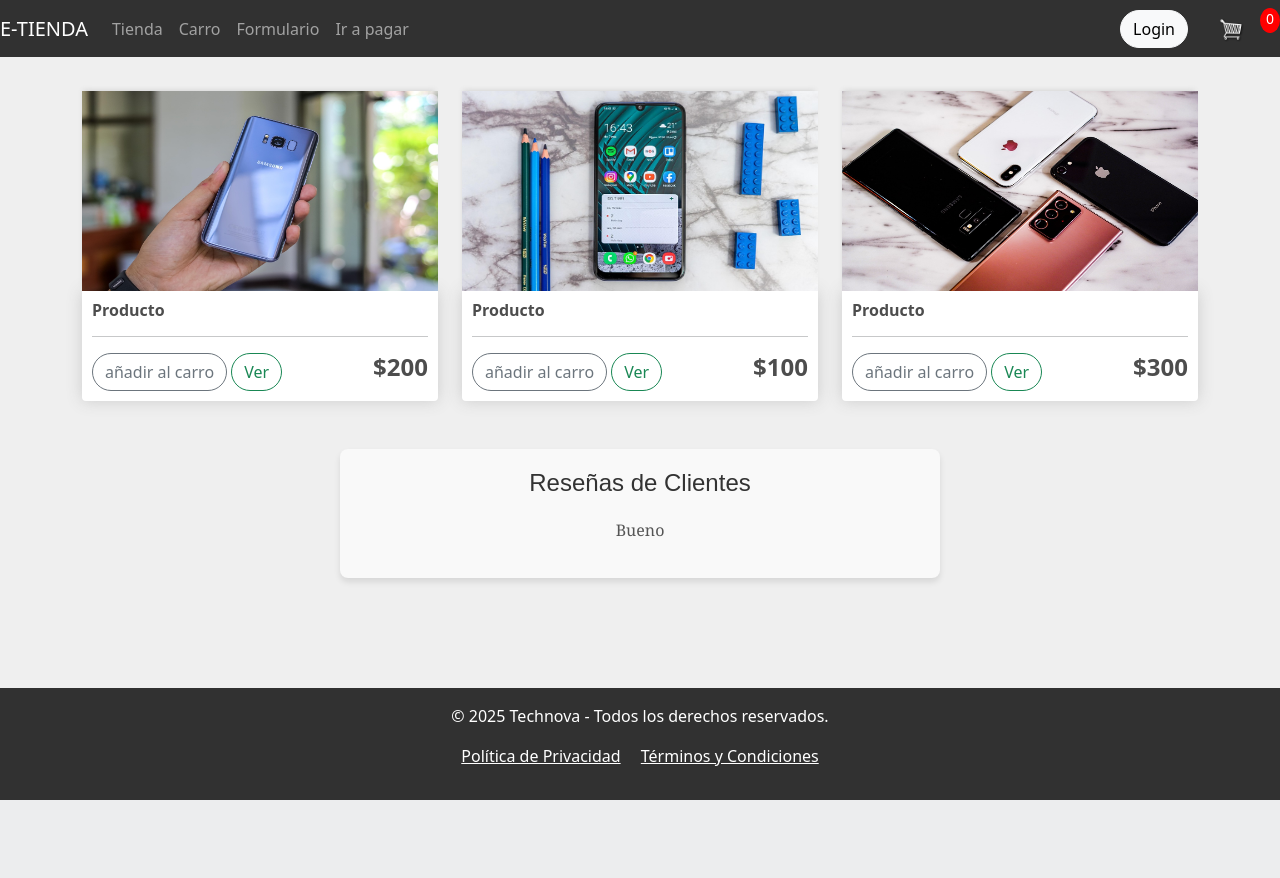
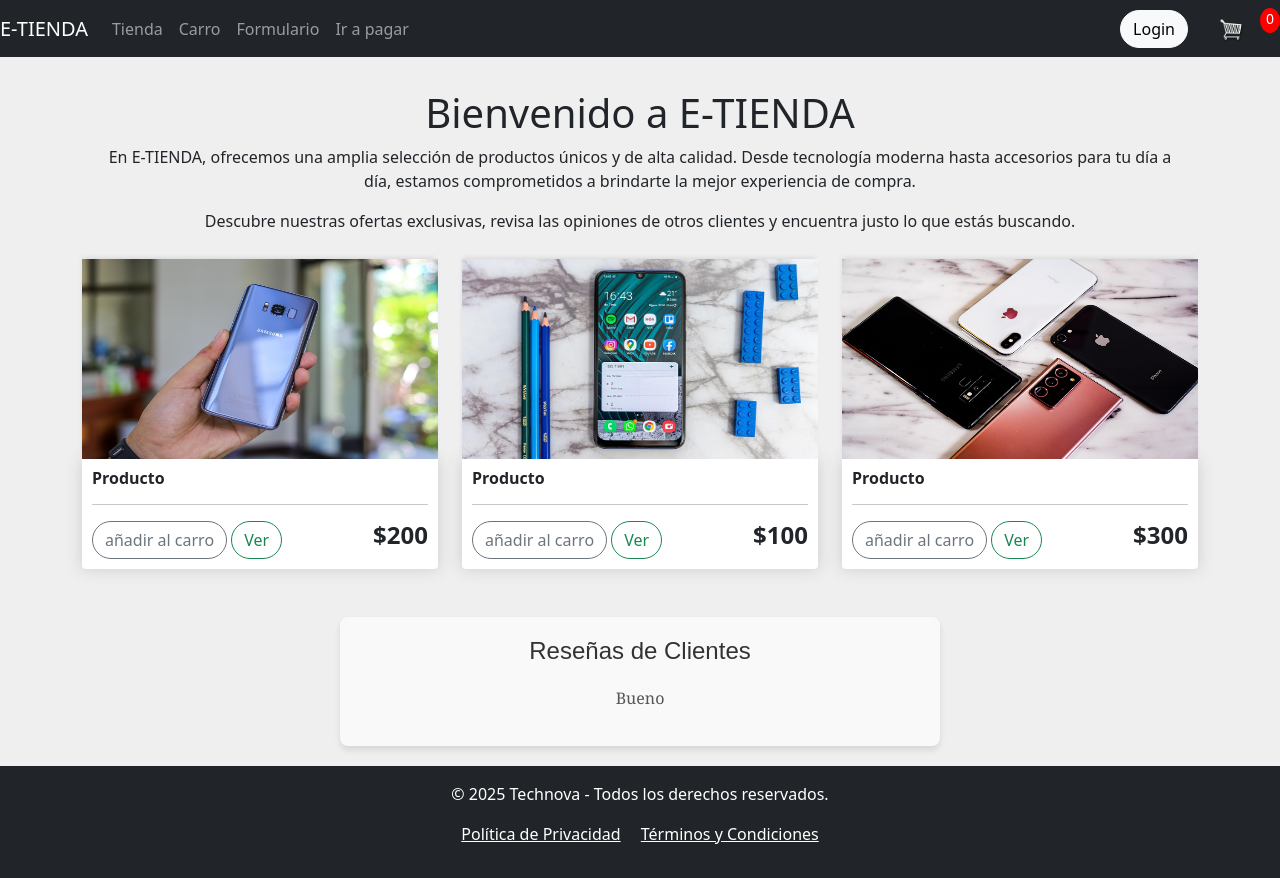
Before and after one commit to dchevesich/Prueba-1-backend, a Django app: page / in a window 1280 px wide. Before the commit the page ends 800 px from the top, so only its background shows below. Run offline with Django 5.2, Linux system fonts and the light colour scheme.

Commit message:
Agregando sobre nosotros

```diff
--- a/store/static/css/main.css
+++ b/store/static/css/main.css
@@ -39,9 +39,7 @@ html, body {
   color: #888; /* Color para el autor */
 }
 
-h1,h2,h3,h4,h5,h6{
-	color:hsl(0, 0%, 30%);
-}
+
 
 .box-element{
 	box-shadow:hsl(0, 0%, 80%) 0 0 16px;
@@ -96,9 +94,6 @@ body{
 	border-radius: 0 0 4px 4px;
 }
 
-.bg-dark{
-	background-color: #313131!important;
-}
 
 #cart-icon{
 	width:25px;
@@ -172,9 +167,3 @@ body{
 main {
 	flex: 1; /* Hace que el contenido principal ocupe el espacio disponible */
 }
-footer {
-    background-color: #6d6d6d; /* Color de fondo del footer */
-    color: white; /* Color del texto */
-    text-align: center;
-    padding: 10px 0;
-}
--- a/store/templates/store/store.html
+++ b/store/templates/store/store.html
@@ -3,6 +3,11 @@
 
 {% block content %}
 <link rel="stylesheet" href="{% static 'css/main.css' %}">
+<div class="container text-center mt-2">
+  <h1>Bienvenido a E-TIENDA</h1>
+  <p>En E-TIENDA, ofrecemos una amplia selección de productos únicos y de alta calidad. Desde tecnología moderna hasta accesorios para tu día a día, estamos comprometidos a brindarte la mejor experiencia de compra.</p>
+  <p>Descubre nuestras ofertas exclusivas, revisa las opiniones de otros clientes y encuentra justo lo que estás buscando.</p>
+</div>
 
 <div class="row">
   {% for producto in seleccionados %}
```
